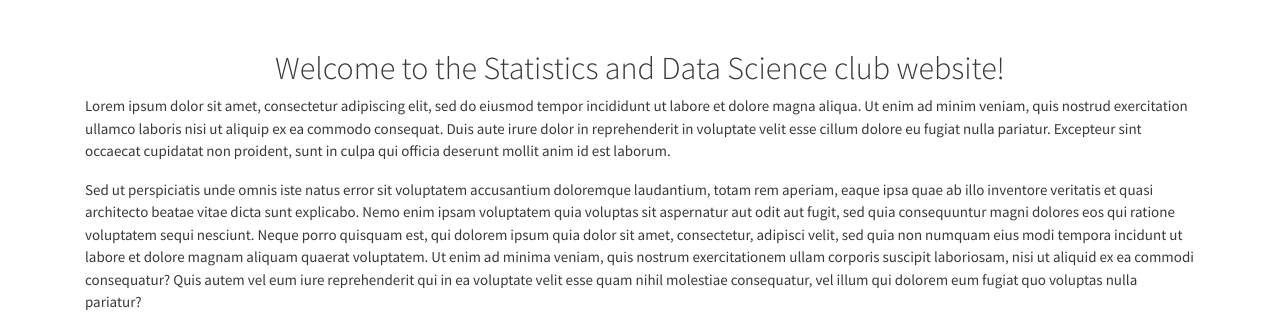
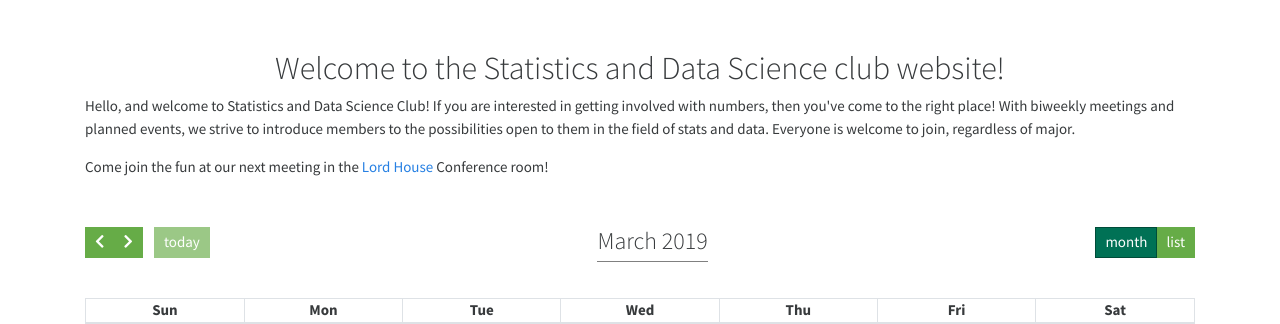
Before and after one commit to nicholashanoian/stats-club, a Django app: page / in a window 1280 px wide. Shown: the part 611-935 px from the top of the page. Run offline with Django 3.2, Linux system fonts and the light colour scheme; lists and menus that the app fills with data are empty; some libraries are stand-ins or nearby versions.

Commit message:
index content updated

```diff
--- a/main/templates/main/index.html
+++ b/main/templates/main/index.html
@@ -30,9 +30,9 @@ UVM Stats and DS Club
 
 
 
-<p>Lorem ipsum dolor sit amet, consectetur adipiscing elit, sed do eiusmod tempor incididunt ut labore et dolore magna aliqua. Ut enim ad minim veniam, quis nostrud exercitation ullamco laboris nisi ut aliquip ex ea commodo consequat. Duis aute irure dolor in reprehenderit in voluptate velit esse cillum dolore eu fugiat nulla pariatur. Excepteur sint occaecat cupidatat non proident, sunt in culpa qui officia deserunt mollit anim id est laborum.</p>
+<p>Hello, and welcome to Statistics and Data Science Club! If you are interested in getting involved with numbers, then you've come to the right place! With biweekly meetings and planned events, we strive to introduce members to the possibilities open to them in the field of stats and data. Everyone is welcome to join, regardless of major.</p>
 
-<p>Sed ut perspiciatis unde omnis iste natus error sit voluptatem accusantium doloremque laudantium, totam rem aperiam, eaque ipsa quae ab illo inventore veritatis et quasi architecto beatae vitae dicta sunt explicabo. Nemo enim ipsam voluptatem quia voluptas sit aspernatur aut odit aut fugit, sed quia consequuntur magni dolores eos qui ratione voluptatem sequi nesciunt. Neque porro quisquam est, qui dolorem ipsum quia dolor sit amet, consectetur, adipisci velit, sed quia non numquam eius modi tempora incidunt ut labore et dolore magnam aliquam quaerat voluptatem. Ut enim ad minima veniam, quis nostrum exercitationem ullam corporis suscipit laboriosam, nisi ut aliquid ex ea commodi consequatur? Quis autem vel eum iure reprehenderit qui in ea voluptate velit esse quam nihil molestiae consequatur, vel illum qui dolorem eum fugiat quo voluptas nulla pariatur?</p>
+<p>Come join the fun at our next meeting in the <a href="https://goo.gl/maps/cVeEah2vXp72">Lord House</a> Conference room!</p>
 
 <div class="mt-5" id="calendar"></div>
 
```
